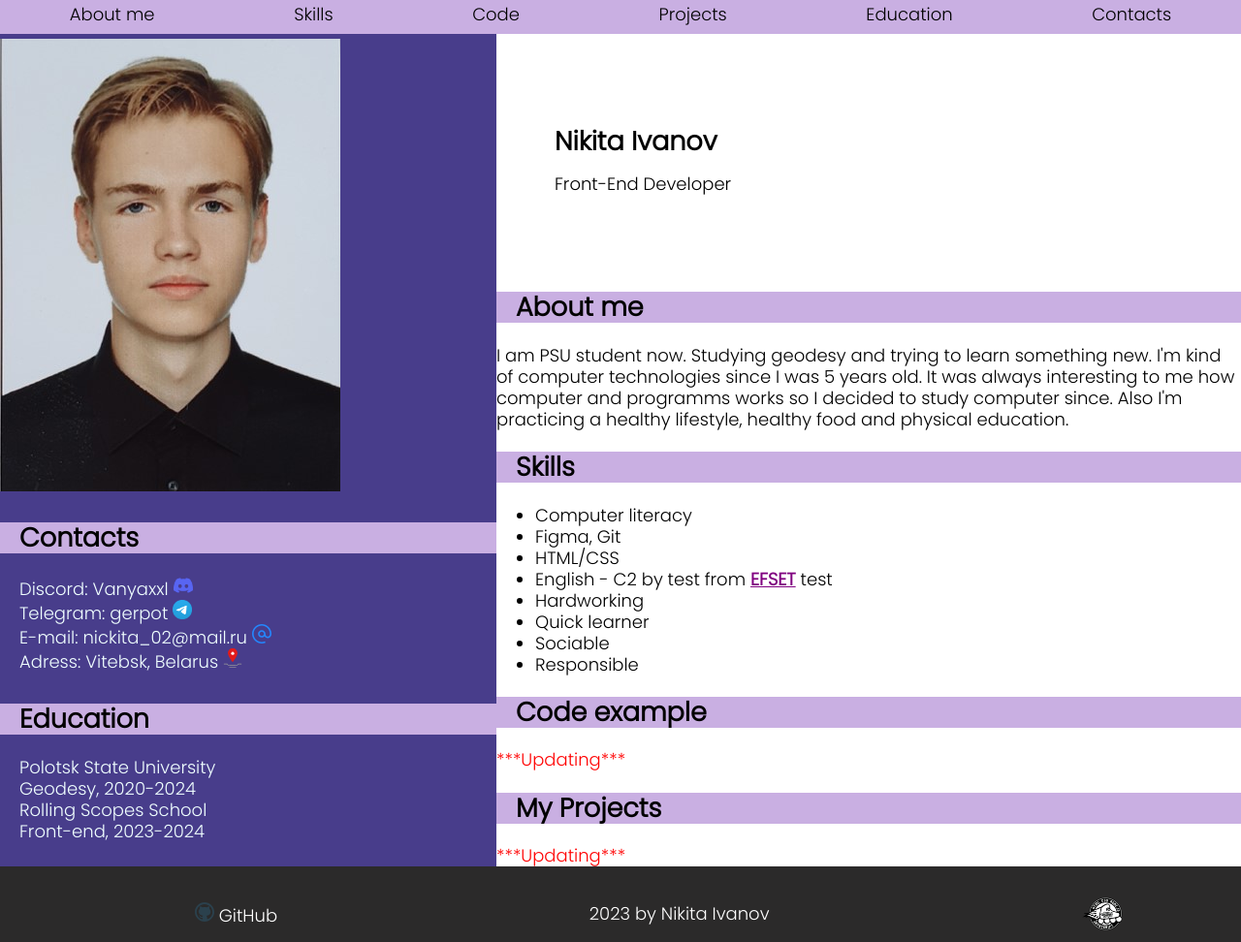
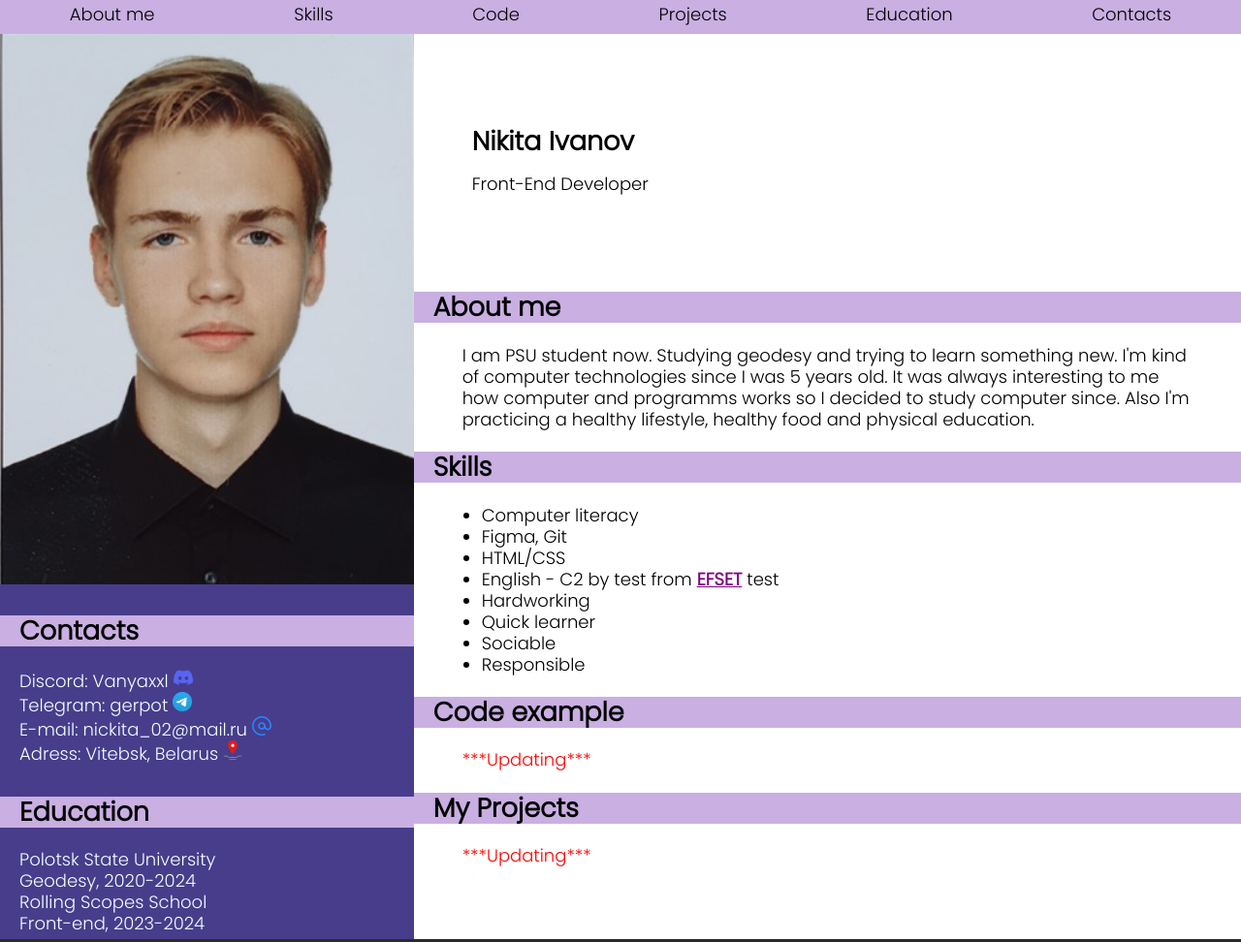
Before and after one commit to Hukuta02/rsschool-cv, a plain HTML site: page index.html in a window 1280 px wide. Shown: the top 972 px of the page at 97% size. Drawn offline with Linux system fonts and the light colour scheme.

Commit message:
feat: am going to sleep

```diff
--- a/style.css
+++ b/style.css
@@ -18,11 +18,13 @@ font-family: 'Poppins', sans-serif;
 .page-body {
     min-height: 100%;
     margin: 0 auto;
+    padding: 0;
 }
 
 .container {
+    height: 100%;
     display: grid;
-    grid-template-columns: 1fr 1.5fr;
+    grid-template-columns: 1fr 2fr;
 }
 
 .section_title{
@@ -73,7 +75,7 @@ header {
     width: 100%;
     color: azure;
     margin: 0;
-    padding: 5px 0px 0px 0px;
+    padding: 0;
     background-color:darkslateblue;
 }
 
@@ -86,7 +88,6 @@ header {
 
 .selfie {
     width: 100%
-    object-fit: cover;
 }
 
 /*Contacts*/
@@ -121,6 +122,7 @@ header {
 /*Right bar*/
 
 .right_side{
+    width: 100%;
     color: black;
 }
 
@@ -129,7 +131,17 @@ header {
     color: black;
 }
 
+/*About*/
+
+.about p{
+    margin: 0px 50px;
+}
+
 /*Skills*/
+
+.skills_list{
+    margin: 0px 30px;
+}
 
 .skills a{
     color:purple;
@@ -146,12 +158,14 @@ header {
 /*Code*/
 
 .code span{
+    margin: 0 50px;
     color: red;
 }
 
 /*Projects*/
 
 .projects span{
+    margin: 0 50px;
     color: red;
 }
 
```
